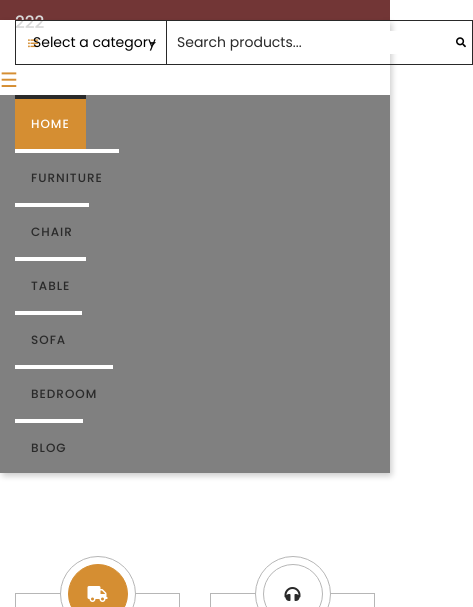
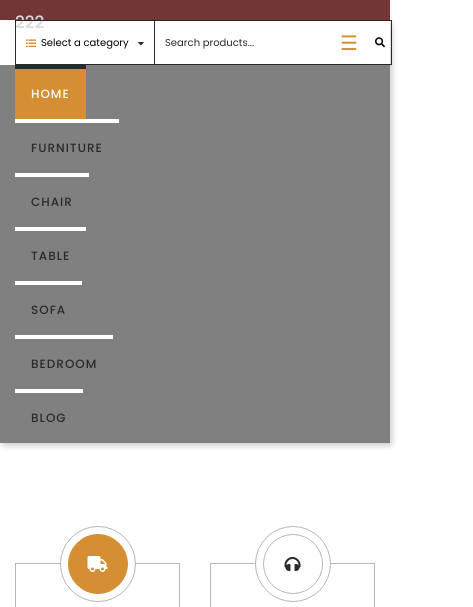
Before and after one commit to matwjablonski/kodilla-wdp-1906-02, a website built with Parcel: page src/index.html in a window 390 px wide. Shown: the part 237-844 px from the top of the page, 473 px wide, since content can reach past the window. Built offline with nearby package versions, Linux system fonts and the light colour scheme.

Commit message:
Modyfi menu

```diff
--- a/src/partials/10_header.html
+++ b/src/partials/10_header.html
@@ -52,7 +52,7 @@
   <div class="menu-bar">
     <div class="container">
       <div class="row align-items-center">
-        <div class="col-xs-4 col-sm-12 col-md-6">
+        <div class="col-10 col-sm-12 col-md-6 text-left">
           <form action="" class="search-form">
             <div class="category">
               <i class="fas fa-list-ul"></i>
@@ -67,7 +67,7 @@
             </div>
           </form>
         </div>
-        <div class="col-xs-offset-4 col-md-0 align-items-end">
+        <div class="col-2 col-sm-6 col-md-0 text-right">
           <div class="ico-bar"><a id="nav-toggle" href="#">&#9776;</a></div>
         </div>
         <div class="col-xs-12 col-sm-12 col-md-6 menu">
--- a/src/sass/components/_header.scss
+++ b/src/sass/components/_header.scss
@@ -119,7 +119,7 @@ header {
       height: 84px;
       @include media-breakpoint-down(sm) {
         height: auto;
-        align-items: flex-start !important;
+        // align-items: flex-start !important;
       }
     }
 
@@ -218,9 +218,13 @@ header {
       display: inline-flex;
       height: 45px;
       color: $text-color;
-      @include media-breakpoint-down(sm) {
-        padding-left: 2px;
+      @include media-breakpoint-down(xs) {
+        padding-left: 0;
         font-size: 10px;
+        justify-content: flex-start;
+        & > select {
+          font-size: 10px !important;
+        }
       }
 
       .category {
@@ -254,8 +258,8 @@ header {
           border: 0;
           background-color: transparent;
           outline: none;
-          padding: 5px 10px 5px 15px;
-          font-size: 14px;
+          padding: 5px 25px 5px 25px;
+          // font-size: 14px;
           position: relative;
           z-index: 1;
         }
@@ -265,7 +269,11 @@ header {
         display: flex;
         align-items: center;
         position: relative;
-
+        @include media-breakpoint-down(xs) {
+          & > input {
+            font-size: 10px !important;
+          }
+        }
         input {
           border: 0;
           padding-left: 10px;
```
